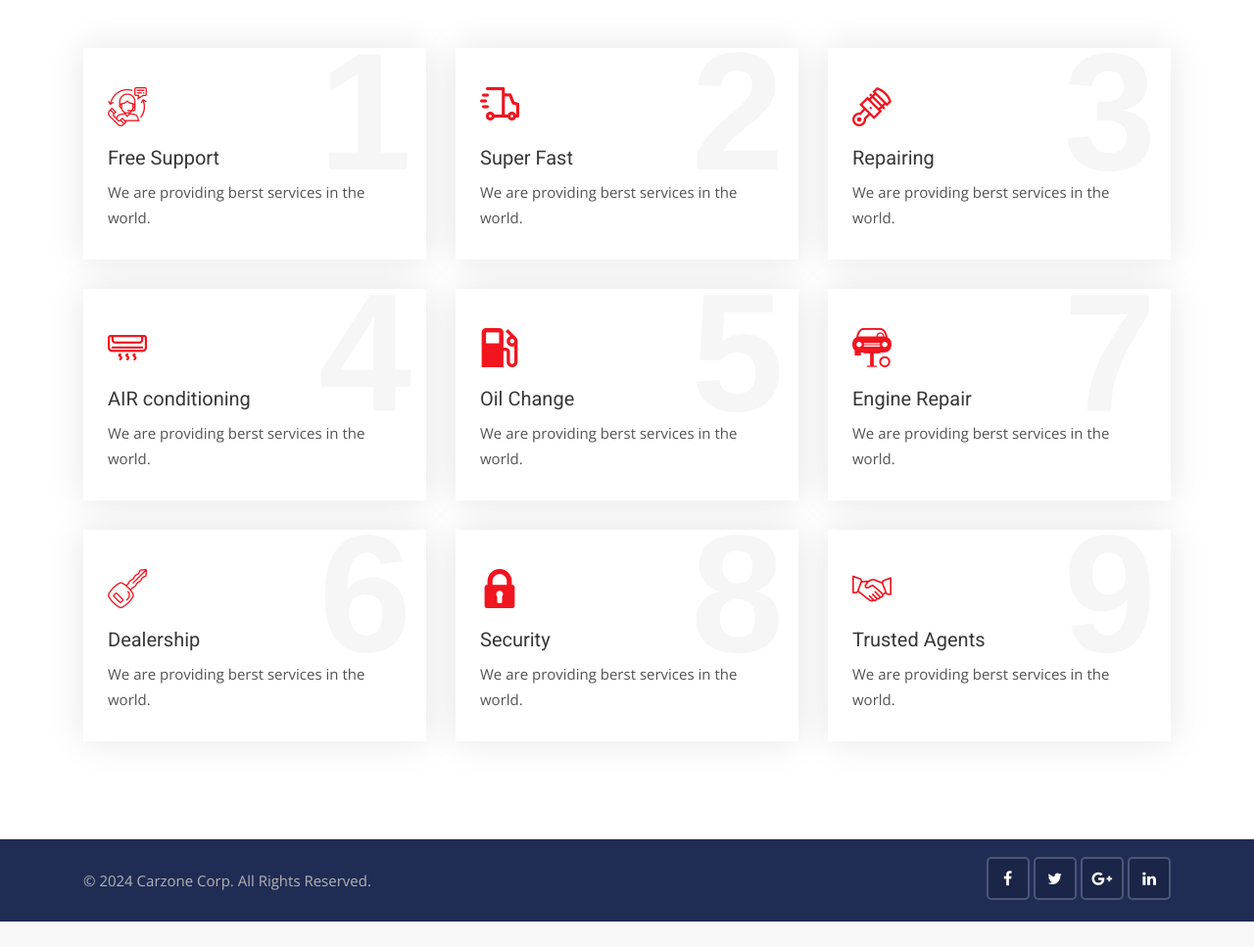
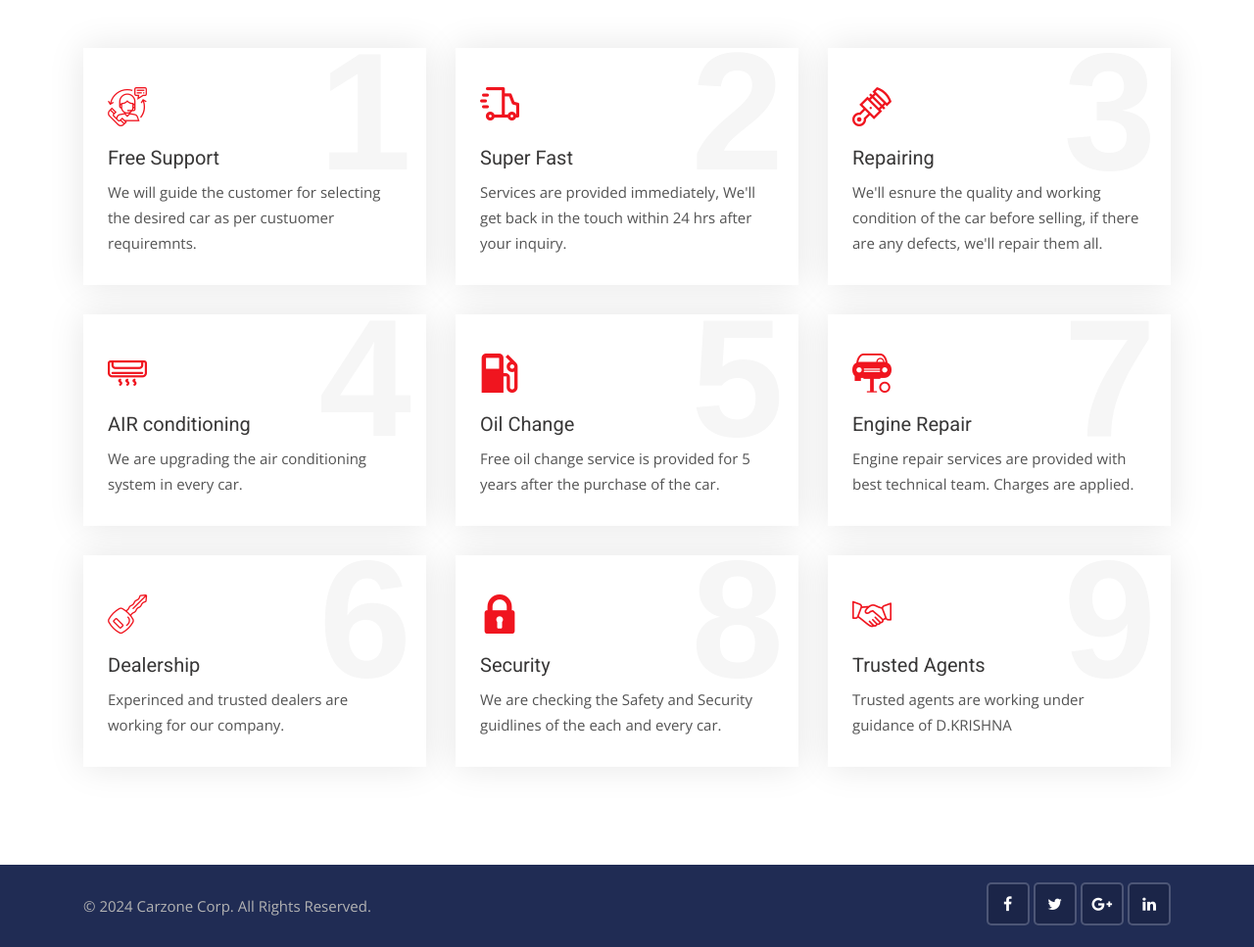
Before and after one commit to saikrishnatandasi/carzone-project, a Django app: page /services in a window 1280 px wide. Shown: the part 542-1509 px from the top of the page at 98% size. Before the commit the page ends 1483 px from the top, so only its background shows below. Run offline with Django 3.2, Linux system fonts and the light colour scheme; some libraries are stand-ins or nearby versions.

Commit message:
updated services.html

```diff
--- a/templates/pages/services.html
+++ b/templates/pages/services.html
@@ -37,7 +37,7 @@
                     </div>
                     <div class="detail">
                         <h3>Free Support</h3>
-                        <p>We are providing berst services in the world.</p>
+                        <p>We will guide the customer for selecting the desired car as per custuomer requiremnts.</p>
                     </div>
                 </div>
             </div>
@@ -49,7 +49,7 @@
                     </div>
                     <div class="detail">
                         <h3>Super Fast</h3>
-                        <p>We are providing berst services in the world.</p>
+                        <p>Services are provided immediately, We'll get back in the touch within 24 hrs after your inquiry. </p>
                     </div>
                 </div>
             </div>
@@ -61,7 +61,7 @@
                     </div>
                     <div class="detail">
                         <h3>Repairing</h3>
-                        <p>We are providing berst services in the world.</p>
+                        <p>We'll esnure the quality and working condition of the car before selling, if there are any defects, we'll repair them all.</p>
                     </div>
                 </div>
             </div>
@@ -73,7 +73,7 @@
                     </div>
                     <div class="detail">
                         <h3>AIR conditioning</h3>
-                        <p>We are providing berst services in the world.</p>
+                        <p>We are upgrading the air conditioning system in every car.</p>
                     </div>
                 </div>
             </div>
@@ -85,7 +85,7 @@
                     </div>
                     <div class="detail">
                         <h3>Oil Change</h3>
-                        <p>We are providing berst services in the world.</p>
+                        <p>Free oil change service is provided for 5 years after the purchase of the car.</p>
                     </div>
                 </div>
             </div>
@@ -97,7 +97,7 @@
                     </div>
                     <div class="detail">
                         <h3>Engine Repair</h3>
-                        <p>We are providing berst services in the world.</p>
+                        <p>Engine repair services are provided with best technical team. Charges are applied.</p>
                     </div>
                 </div>
             </div>
@@ -109,7 +109,7 @@
                     </div>
                     <div class="detail">
                         <h3>Dealership</h3>
-                        <p>We are providing berst services in the world.</p>
+                        <p>Experinced and trusted dealers are working for our company.</p>
                     </div>
                 </div>
             </div>
@@ -121,7 +121,7 @@
                     </div>
                     <div class="detail">
                         <h3>Security</h3>
-                        <p>We are providing berst services in the world.</p>
+                        <p>We are checking the Safety and Security guidlines of the each and every car. </p>
                     </div>
                 </div>
             </div>
@@ -133,7 +133,7 @@
                     </div>
                     <div class="detail">
                         <h3>Trusted Agents</h3>
-                        <p>We are providing berst services in the world.</p>
+                        <p>Trusted agents are working under guidance of D.KRISHNA</p>
                     </div>
                 </div>
             </div>
```
